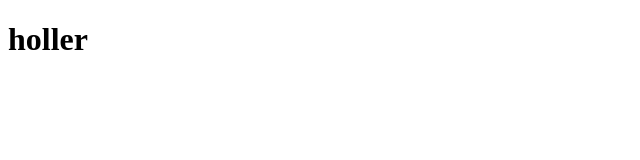
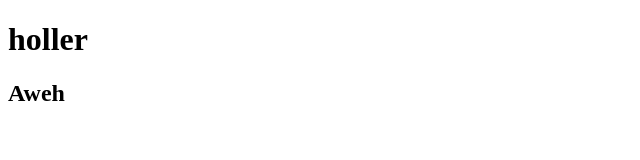
Before and after one commit to nomasotsha/TesrPrj, a plain HTML site: page index.html in a window 1280 px wide. Shown: the full height of the page, 0-640 px from the left. Drawn offline with Linux system fonts and the light colour scheme.

Commit message:
Update index.html
Add second heading

```diff
--- a/index.html
+++ b/index.html
@@ -6,6 +6,7 @@
     <title>Document</title>
 </head>
 <body>
-    <h1>    holler</h1>
+    <h1> holler</h1>
+    <h2>Aweh</h2>
 </body>
 </html>
```
